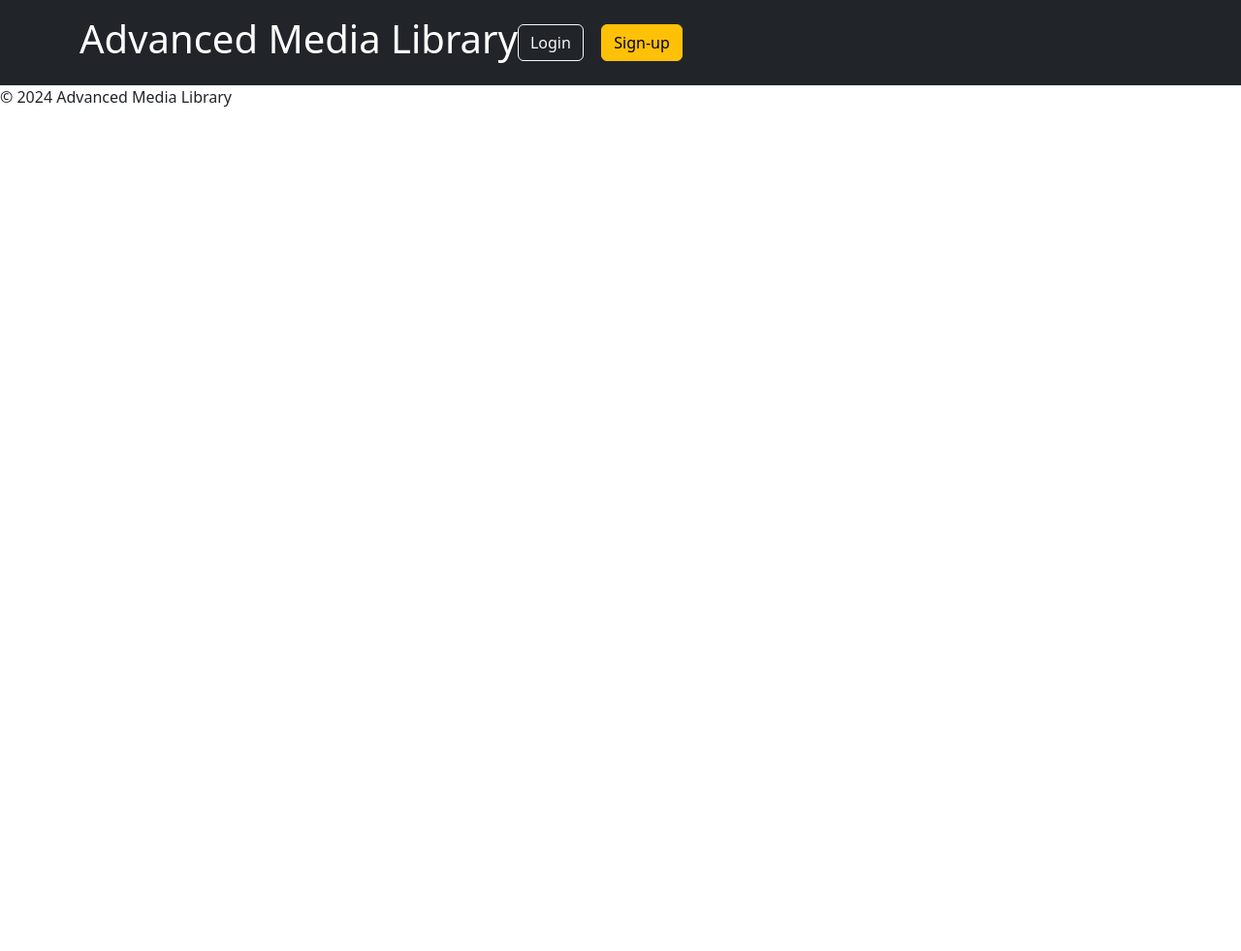
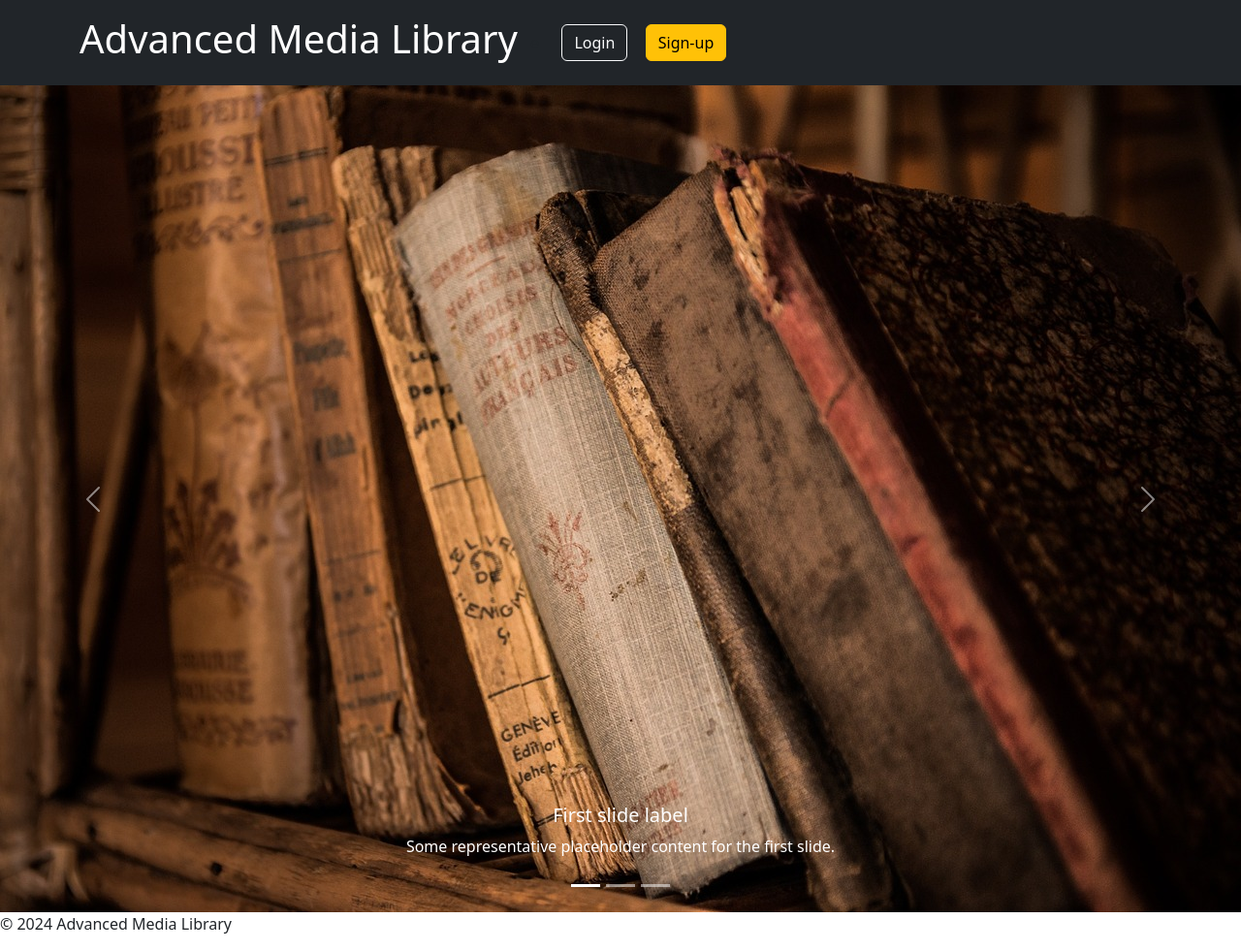
Before and after one commit to MJones3035/AML, a PHP site: page / in a window 1280 px wide. Shown: the whole page at 97% size. Before the commit the page ends 110 px from the top, so only its background shows below. Run offline with PHP 8.4, Linux system fonts and the light colour scheme.

Commit message:
Index Progress

```diff
--- a/header.php
+++ b/header.php
@@ -10,6 +10,7 @@
         <h1>Advanced Media Library<h1>
 
         <div class="text-end">
+          <button type="button" class="btn">e</button>
           <button type="button" class="btn btn-outline-light me-2">Login</button>
           <button type="button" class="btn btn-warning">Sign-up</button>
         </div>
--- a/index.php
+++ b/index.php
@@ -1,21 +1,62 @@
-
-
 <!DOCTYPE html>
 <html lang="en">
+
 <head>
     <meta charset="UTF-8">
     <meta name="viewport" content="width=device-width, initial-scale=1.0">
     <title>Advanced Media Library</title>
     <link rel="stylesheet" href="style.css">
 </head>
+
 <body>
 
-<?php include("header.php"); ?>
+    <?php include("header.php"); ?>
 
     <main>
+
+        <div id="carouselExampleCaptions" class="carousel slide justify-centre">
+            <div class="carousel-indicators">
+                <button type="button" data-bs-target="#carouselExampleCaptions" data-bs-slide-to="0" class="active" aria-current="true" aria-label="Slide 1"></button>
+                <button type="button" data-bs-target="#carouselExampleCaptions" data-bs-slide-to="1" aria-label="Slide 2"></button>
+                <button type="button" data-bs-target="#carouselExampleCaptions" data-bs-slide-to="2" aria-label="Slide 3"></button>
+            </div>
+            <div class="carousel-inner">
+                <div class="carousel-item active">
+                    <img src="images/old-books.jpg" class="d-block w-100" alt="old books">
+                    <div class="carousel-caption d-none d-md-block">
+                        <h5>First slide label</h5>
+                        <p>Some representative placeholder content for the first slide.</p>
+                    </div>
+                </div>
+                <div class="carousel-item">
+                    <img src="images/old-books.jpg" class="d-block w-100" alt="old books">
+                    <div class="carousel-caption d-none d-md-block">
+                        <h5>Second slide label</h5>
+                        <p>Some representative placeholder content for the second slide.</p>
+                    </div>
+                </div>
+                <div class="carousel-item">
+                    <img src="images/old-books.jpg" class="d-block w-100" alt="old books">
+                    <div class="carousel-caption d-none d-md-block">
+                        <h5>Third slide label</h5>
+                        <p>Some representative placeholder content for the third slide.</p>
+                    </div>
+                </div>
+            </div>
+            <button class="carousel-control-prev" type="button" data-bs-target="#carouselExampleCaptions" data-bs-slide="prev">
+                <span class="carousel-control-prev-icon" aria-hidden="true"></span>
+                <span class="visually-hidden">Previous</span>
+            </button>
+            <button class="carousel-control-next" type="button" data-bs-target="#carouselExampleCaptions" data-bs-slide="next">
+                <span class="carousel-control-next-icon" aria-hidden="true"></span>
+                <span class="visually-hidden">Next</span>
+            </button>
+        </div>
+
     </main>
 
-<?php include("footer.php") ?>
+    <?php include("footer.php") ?>
 
 </body>
+
 </html>
```
Also changed, not shown: images/old-books.jpg (added), source.txt (added).
